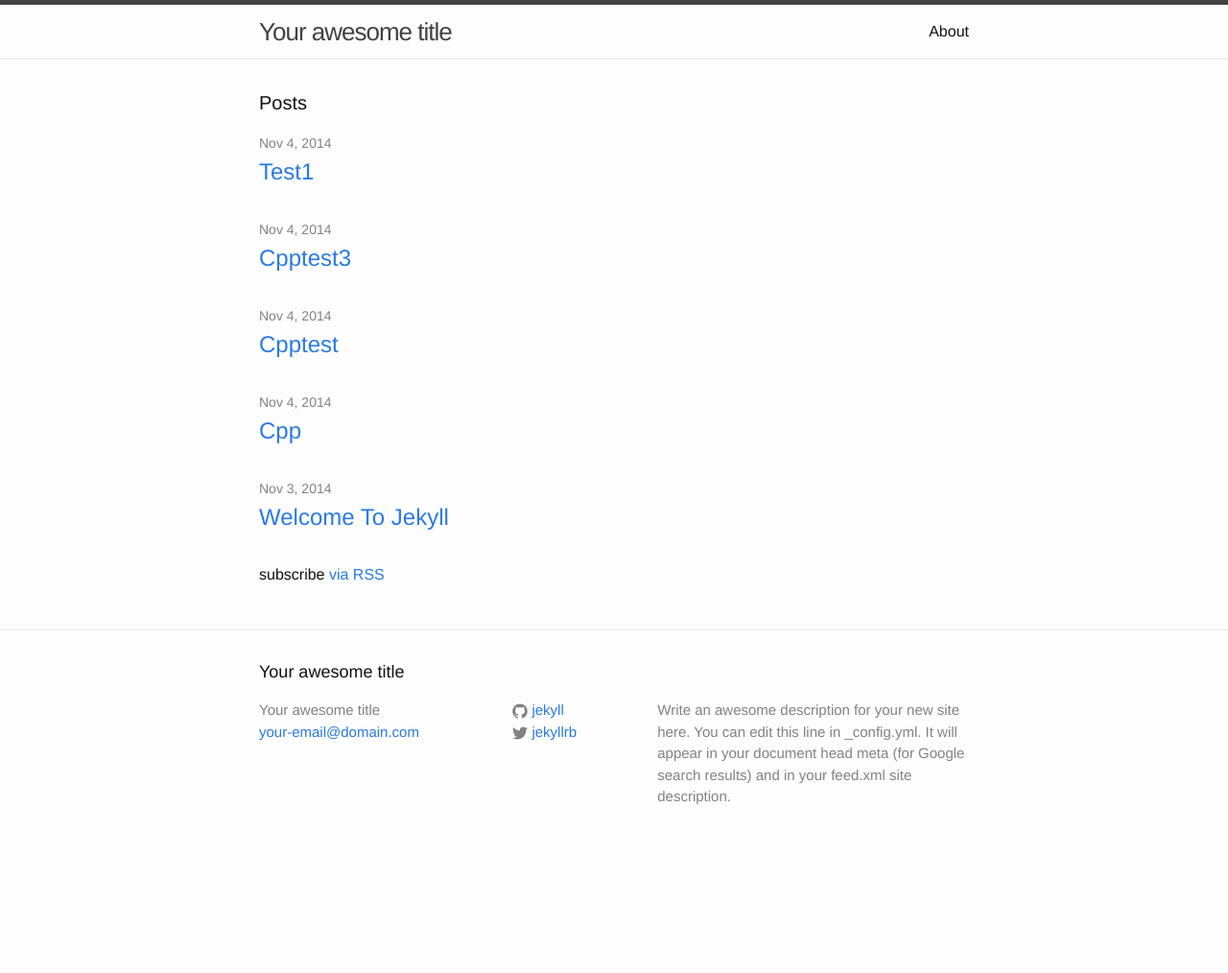
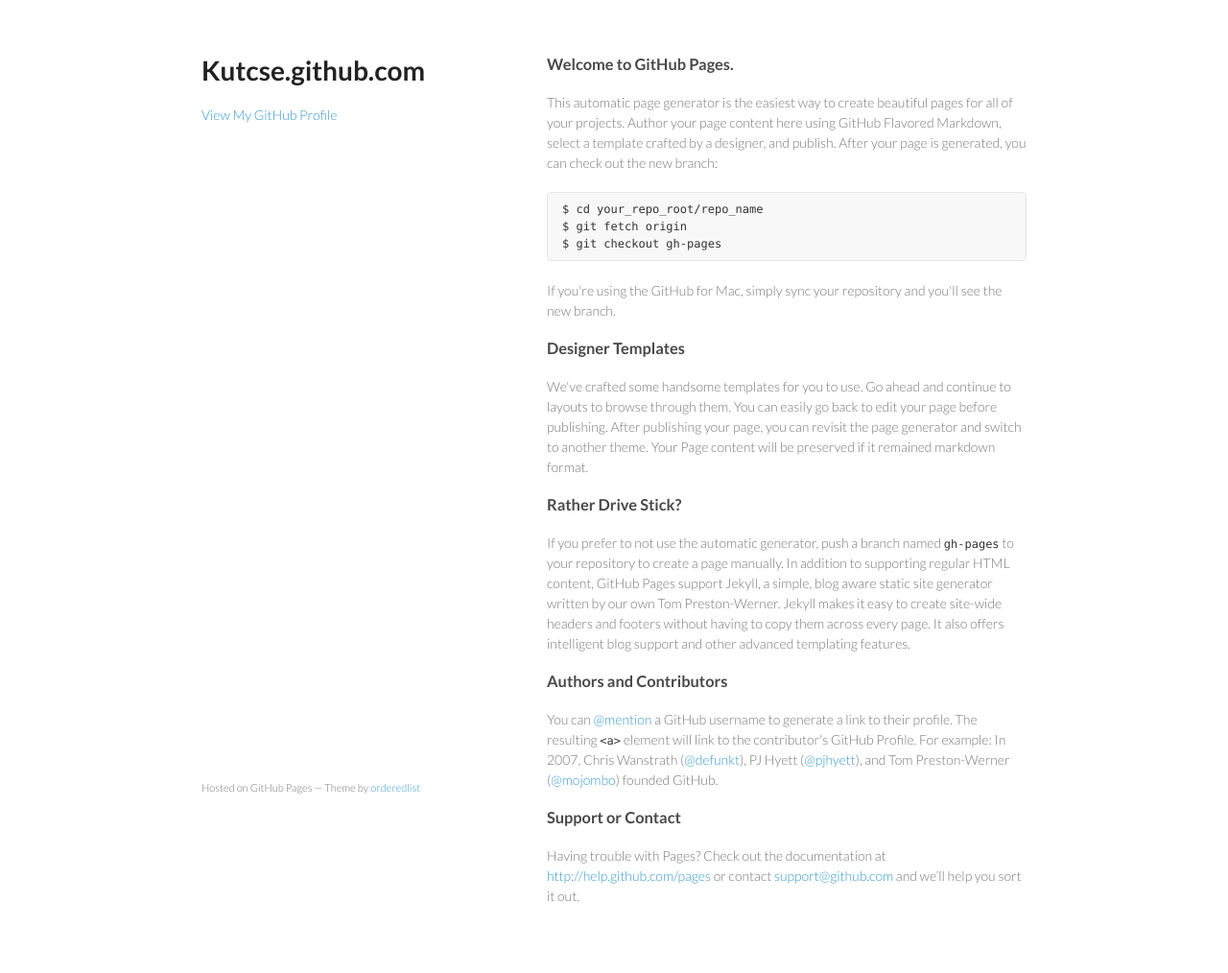
Before and after one commit to kutcse/kutcse.github.com, a Jekyll site: the page index.html, which Jekyll copies as it is, in a window 1280 px wide. Shown: the whole page at 96% size. Built offline with Jekyll 4.4.1, drawn with Linux system fonts in a browser that asks for light colours; before the commit the page ends 902 px from its top, so only the background shows below that.

Commit message:
Replace master branch with page content via GitHub

```diff
--- a/index.html
+++ b/index.html
@@ -1,23 +1,65 @@
----
-layout: default
----
+<!doctype html>
+<html>
+  <head>
+    <meta charset="utf-8">
+    <meta http-equiv="X-UA-Compatible" content="chrome=1">
+    <title>Kutcse.github.com by kutcse</title>
 
-<div class="home">
+    <link rel="stylesheet" href="stylesheets/styles.css">
+    <link rel="stylesheet" href="stylesheets/pygment_trac.css">
+    <meta name="viewport" content="width=device-width, initial-scale=1, user-scalable=no">
+    <!--[if lt IE 9]>
+    <script src="//html5shiv.googlecode.com/svn/trunk/html5.js"></script>
+    <![endif]-->
+  </head>
+  <body>
+    <div class="wrapper">
+      <header>
+        <h1>Kutcse.github.com</h1>
+        <p></p>
 
-  <h1 class="page-heading">Posts</h1>
 
-  <ul class="post-list">
-    {% for post in site.posts %}
-      <li>
-        <span class="post-meta">{{ post.date | date: "%b %-d, %Y" }}</span>
+        <p class="view"><a href="https://github.com/kutcse">View My GitHub Profile</a></p>
 
-        <h2>
-          <a class="post-link" href="{{ post.url | prepend: site.baseurl }}">{{ post.title }}</a>
-        </h2>
-      </li>
-    {% endfor %}
-  </ul>
+      </header>
+      <section>
+        <h3>
+<a name="welcome-to-github-pages" class="anchor" href="#welcome-to-github-pages"><span class="octicon octicon-link"></span></a>Welcome to GitHub Pages.</h3>
 
-  <p class="rss-subscribe">subscribe <a href="{{ "/feed.xml" | prepend: site.baseurl }}">via RSS</a></p>
+<p>This automatic page generator is the easiest way to create beautiful pages for all of your projects. Author your page content here using GitHub Flavored Markdown, select a template crafted by a designer, and publish. After your page is generated, you can check out the new branch:</p>
 
-</div>
+<pre><code>$ cd your_repo_root/repo_name
+$ git fetch origin
+$ git checkout gh-pages
+</code></pre>
+
+<p>If you're using the GitHub for Mac, simply sync your repository and you'll see the new branch.</p>
+
+<h3>
+<a name="designer-templates" class="anchor" href="#designer-templates"><span class="octicon octicon-link"></span></a>Designer Templates</h3>
+
+<p>We've crafted some handsome templates for you to use. Go ahead and continue to layouts to browse through them. You can easily go back to edit your page before publishing. After publishing your page, you can revisit the page generator and switch to another theme. Your Page content will be preserved if it remained markdown format.</p>
+
+<h3>
+<a name="rather-drive-stick" class="anchor" href="#rather-drive-stick"><span class="octicon octicon-link"></span></a>Rather Drive Stick?</h3>
+
+<p>If you prefer to not use the automatic generator, push a branch named <code>gh-pages</code> to your repository to create a page manually. In addition to supporting regular HTML content, GitHub Pages support Jekyll, a simple, blog aware static site generator written by our own Tom Preston-Werner. Jekyll makes it easy to create site-wide headers and footers without having to copy them across every page. It also offers intelligent blog support and other advanced templating features.</p>
+
+<h3>
+<a name="authors-and-contributors" class="anchor" href="#authors-and-contributors"><span class="octicon octicon-link"></span></a>Authors and Contributors</h3>
+
+<p>You can <a href="https://github.com/blog/821" class="user-mention">@mention</a> a GitHub username to generate a link to their profile. The resulting <code>&lt;a&gt;</code> element will link to the contributor's GitHub Profile. For example: In 2007, Chris Wanstrath (<a href="https://github.com/defunkt" class="user-mention">@defunkt</a>), PJ Hyett (<a href="https://github.com/pjhyett" class="user-mention">@pjhyett</a>), and Tom Preston-Werner (<a href="https://github.com/mojombo" class="user-mention">@mojombo</a>) founded GitHub.</p>
+
+<h3>
+<a name="support-or-contact" class="anchor" href="#support-or-contact"><span class="octicon octicon-link"></span></a>Support or Contact</h3>
+
+<p>Having trouble with Pages? Check out the documentation at <a href="http://help.github.com/pages">http://help.github.com/pages</a> or contact <a href="mailto:support@github.com">support@github.com</a> and we’ll help you sort it out.</p>
+      </section>
+      <footer>
+        <p><small>Hosted on GitHub Pages &mdash; Theme by <a href="https://github.com/orderedlist">orderedlist</a></small></p>
+      </footer>
+    </div>
+    <script src="javascripts/scale.fix.js"></script>
+
+  </body>
+</html>
--- /dev/null
+++ b/javascripts/scale.fix.js
@@ -0,0 +1,17 @@
+var metas = document.getElementsByTagName('meta');
+var i;
+if (navigator.userAgent.match(/iPhone/i)) {
+  for (i=0; i<metas.length; i++) {
+    if (metas[i].name == "viewport") {
+      metas[i].content = "width=device-width, minimum-scale=1.0, maximum-scale=1.0";
+    }
+  }
+  document.addEventListener("gesturestart", gestureStart, false);
+}
+function gestureStart() {
+  for (i=0; i<metas.length; i++) {
+    if (metas[i].name == "viewport") {
+      metas[i].content = "width=device-width, minimum-scale=0.25, maximum-scale=1.6";
+    }
+  }
+}
--- /dev/null
+++ b/stylesheets/pygment_trac.css
@@ -0,0 +1,69 @@
+.highlight  { background: #ffffff; }
+.highlight .c { color: #999988; font-style: italic } /* Comment */
+.highlight .err { color: #a61717; background-color: #e3d2d2 } /* Error */
+.highlight .k { font-weight: bold } /* Keyword */
+.highlight .o { font-weight: bold } /* Operator */
+.highlight .cm { color: #999988; font-style: italic } /* Comment.Multiline */
+.highlight .cp { color: #999999; font-weight: bold } /* Comment.Preproc */
+.highlight .c1 { color: #999988; font-style: italic } /* Comment.Single */
+.highlight .cs { color: #999999; font-weight: bold; font-style: italic } /* Comment.Special */
+.highlight .gd { color: #000000; background-color: #ffdddd } /* Generic.Deleted */
+.highlight .gd .x { color: #000000; background-color: #ffaaaa } /* Generic.Deleted.Specific */
+.highlight .ge { font-style: italic } /* Generic.Emph */
+.highlight .gr { color: #aa0000 } /* Generic.Error */
+.highlight .gh { color: #999999 } /* Generic.Heading */
+.highlight .gi { color: #000000; background-color: #ddffdd } /* Generic.Inserted */
+.highlight .gi .x { color: #000000; background-color: #aaffaa } /* Generic.Inserted.Specific */
+.highlight .go { color: #888888 } /* Generic.Output */
+.highlight .gp { color: #555555 } /* Generic.Prompt */
+.highlight .gs { font-weight: bold } /* Generic.Strong */
+.highlight .gu { color: #800080; font-weight: bold; } /* Generic.Subheading */
+.highlight .gt { color: #aa0000 } /* Generic.Traceback */
+.highlight .kc { font-weight: bold } /* Keyword.Constant */
+.highlight .kd { font-weight: bold } /* Keyword.Declaration */
+.highlight .kn { font-weight: bold } /* Keyword.Namespace */
+.highlight .kp { font-weight: bold } /* Keyword.Pseudo */
+.highlight .kr { font-weight: bold } /* Keyword.Reserved */
+.highlight .kt { color: #445588; font-weight: bold } /* Keyword.Type */
+.highlight .m { color: #009999 } /* Literal.Number */
+.highlight .s { color: #d14 } /* Literal.String */
+.highlight .na { color: #008080 } /* Name.Attribute */
+.highlight .nb { color: #0086B3 } /* Name.Builtin */
+.highlight .nc { color: #445588; font-weight: bold } /* Name.Class */
+.highlight .no { color: #008080 } /* Name.Constant */
+.highlight .ni { color: #800080 } /* Name.Entity */
+.highlight .ne { color: #990000; font-weight: bold } /* Name.Exception */
+.highlight .nf { color: #990000; font-weight: bold } /* Name.Function */
+.highlight .nn { color: #555555 } /* Name.Namespace */
+.highlight .nt { color: #000080 } /* Name.Tag */
+.highlight .nv { color: #008080 } /* Name.Variable */
+.highlight .ow { font-weight: bold } /* Operator.Word */
+.highlight .w { color: #bbbbbb } /* Text.Whitespace */
+.highlight .mf { color: #009999 } /* Literal.Number.Float */
+.highlight .mh { color: #009999 } /* Literal.Number.Hex */
+.highlight .mi { color: #009999 } /* Literal.Number.Integer */
+.highlight .mo { color: #009999 } /* Literal.Number.Oct */
+.highlight .sb { color: #d14 } /* Literal.String.Backtick */
+.highlight .sc { color: #d14 } /* Literal.String.Char */
+.highlight .sd { color: #d14 } /* Literal.String.Doc */
+.highlight .s2 { color: #d14 } /* Literal.String.Double */
+.highlight .se { color: #d14 } /* Literal.String.Escape */
+.highlight .sh { color: #d14 } /* Literal.String.Heredoc */
+.highlight .si { color: #d14 } /* Literal.String.Interpol */
+.highlight .sx { color: #d14 } /* Literal.String.Other */
+.highlight .sr { color: #009926 } /* Literal.String.Regex */
+.highlight .s1 { color: #d14 } /* Literal.String.Single */
+.highlight .ss { color: #990073 } /* Literal.String.Symbol */
+.highlight .bp { color: #999999 } /* Name.Builtin.Pseudo */
+.highlight .vc { color: #008080 } /* Name.Variable.Class */
+.highlight .vg { color: #008080 } /* Name.Variable.Global */
+.highlight .vi { color: #008080 } /* Name.Variable.Instance */
+.highlight .il { color: #009999 } /* Literal.Number.Integer.Long */
+
+.type-csharp .highlight .k { color: #0000FF }
+.type-csharp .highlight .kt { color: #0000FF }
+.type-csharp .highlight .nf { color: #000000; font-weight: normal }
+.type-csharp .highlight .nc { color: #2B91AF }
+.type-csharp .highlight .nn { color: #000000 }
+.type-csharp .highlight .s { color: #A31515 }
+.type-csharp .highlight .sc { color: #A31515 }
--- /dev/null
+++ b/stylesheets/styles.css
@@ -0,0 +1,255 @@
+@import url(https://fonts.googleapis.com/css?family=Lato:300italic,700italic,300,700);
+
+body {
+  padding:50px;
+  font:14px/1.5 Lato, "Helvetica Neue", Helvetica, Arial, sans-serif;
+  color:#777;
+  font-weight:300;
+}
+
+h1, h2, h3, h4, h5, h6 {
+  color:#222;
+  margin:0 0 20px;
+}
+
+p, ul, ol, table, pre, dl {
+  margin:0 0 20px;
+}
+
+h1, h2, h3 {
+  line-height:1.1;
+}
+
+h1 {
+  font-size:28px;
+}
+
+h2 {
+  color:#393939;
+}
+
+h3, h4, h5, h6 {
+  color:#494949;
+}
+
+a {
+  color:#39c;
+  font-weight:400;
+  text-decoration:none;
+}
+
+a small {
+  font-size:11px;
+  color:#777;
+  margin-top:-0.6em;
+  display:block;
+}
+
+.wrapper {
+  width:860px;
+  margin:0 auto;
+}
+
+blockquote {
+  border-left:1px solid #e5e5e5;
+  margin:0;
+  padding:0 0 0 20px;
+  font-style:italic;
+}
+
+code, pre {
+  font-family:Monaco, Bitstream Vera Sans Mono, Lucida Console, Terminal;
+  color:#333;
+  font-size:12px;
+}
+
+pre {
+  padding:8px 15px;
+  background: #f8f8f8;
+  border-radius:5px;
+  border:1px solid #e5e5e5;
+  overflow-x: auto;
+}
+
+table {
+  width:100%;
+  border-collapse:collapse;
+}
+
+th, td {
+  text-align:left;
+  padding:5px 10px;
+  border-bottom:1px solid #e5e5e5;
+}
+
+dt {
+  color:#444;
+  font-weight:700;
+}
+
+th {
+  color:#444;
+}
+
+img {
+  max-width:100%;
+}
+
+header {
+  width:270px;
+  float:left;
+  position:fixed;
+}
+
+header ul {
+  list-style:none;
+  height:40px;
+
+  padding:0;
+
+  background: #eee;
+  background: -moz-linear-gradient(top, #f8f8f8 0%, #dddddd 100%);
+  background: -webkit-gradient(linear, left top, left bottom, color-stop(0%,#f8f8f8), color-stop(100%,#dddddd));
+  background: -webkit-linear-gradient(top, #f8f8f8 0%,#dddddd 100%);
+  background: -o-linear-gradient(top, #f8f8f8 0%,#dddddd 100%);
+  background: -ms-linear-gradient(top, #f8f8f8 0%,#dddddd 100%);
+  background: linear-gradient(top, #f8f8f8 0%,#dddddd 100%);
+
+  border-radius:5px;
+  border:1px solid #d2d2d2;
+  box-shadow:inset #fff 0 1px 0, inset rgba(0,0,0,0.03) 0 -1px 0;
+  width:270px;
+}
+
+header li {
+  width:89px;
+  float:left;
+  border-right:1px solid #d2d2d2;
+  height:40px;
+}
+
+header ul a {
+  line-height:1;
+  font-size:11px;
+  color:#999;
+  display:block;
+  text-align:center;
+  padding-top:6px;
+  height:40px;
+}
+
+strong {
+  color:#222;
+  font-weight:700;
+}
+
+header ul li + li {
+  width:88px;
+  border-left:1px solid #fff;
+}
+
+header ul li + li + li {
+  border-right:none;
+  width:89px;
+}
+
+header ul a strong {
+  font-size:14px;
+  display:block;
+  color:#222;
+}
+
+section {
+  width:500px;
+  float:right;
+  padding-bottom:50px;
+}
+
+small {
+  font-size:11px;
+}
+
+hr {
+  border:0;
+  background:#e5e5e5;
+  height:1px;
+  margin:0 0 20px;
+}
+
+footer {
+  width:270px;
+  float:left;
+  position:fixed;
+  bottom:50px;
+}
+
+@media print, screen and (max-width: 960px) {
+
+  div.wrapper {
+    width:auto;
+    margin:0;
+  }
+
+  header, section, footer {
+    float:none;
+    position:static;
+    width:auto;
+  }
+
+  header {
+    padding-right:320px;
+  }
+
+  section {
+    border:1px solid #e5e5e5;
+    border-width:1px 0;
+    padding:20px 0;
+    margin:0 0 20px;
+  }
+
+  header a small {
+    display:inline;
+  }
+
+  header ul {
+    position:absolute;
+    right:50px;
+    top:52px;
+  }
+}
+
+@media print, screen and (max-width: 720px) {
+  body {
+    word-wrap:break-word;
+  }
+
+  header {
+    padding:0;
+  }
+
+  header ul, header p.view {
+    position:static;
+  }
+
+  pre, code {
+    word-wrap:normal;
+  }
+}
+
+@media print, screen and (max-width: 480px) {
+  body {
+    padding:15px;
+  }
+
+  header ul {
+    display:none;
+  }
+}
+
+@media print {
+  body {
+    padding:0.4in;
+    font-size:12pt;
+    color:#444;
+  }
+}
```
Also changed, not shown: params.json (added, +1 -0 lines).
